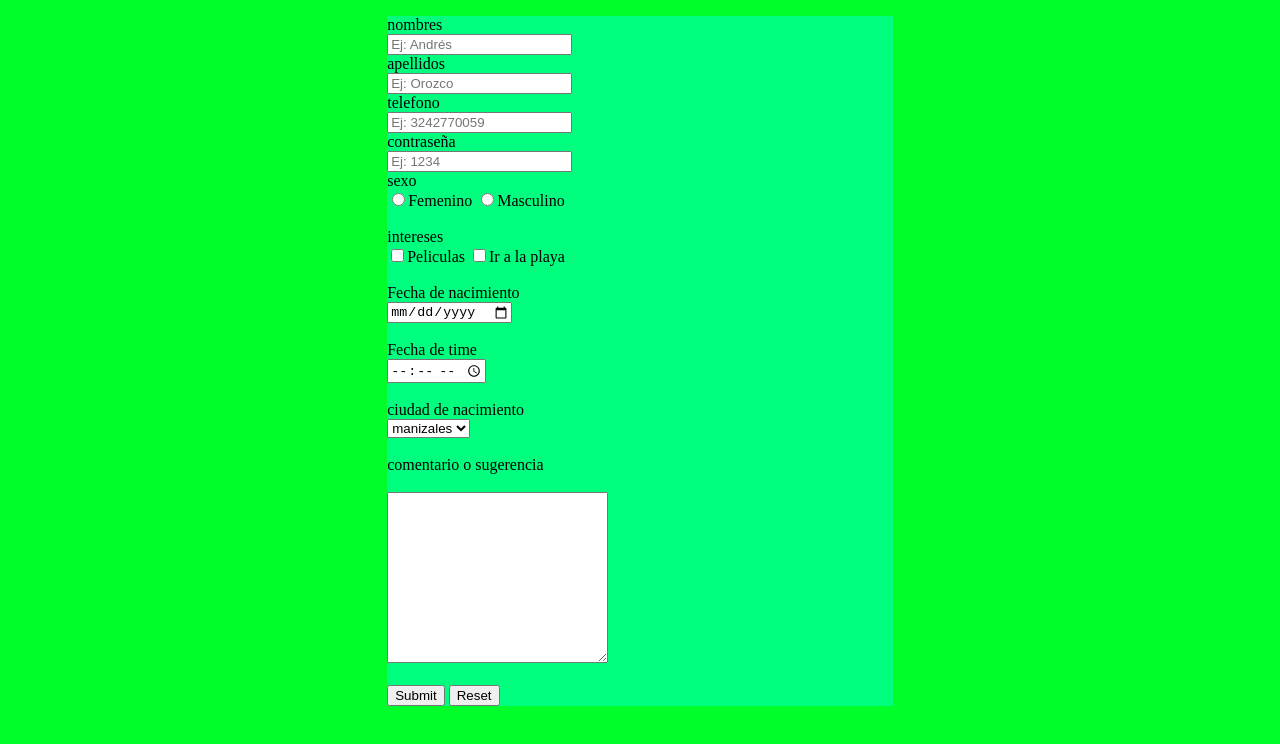
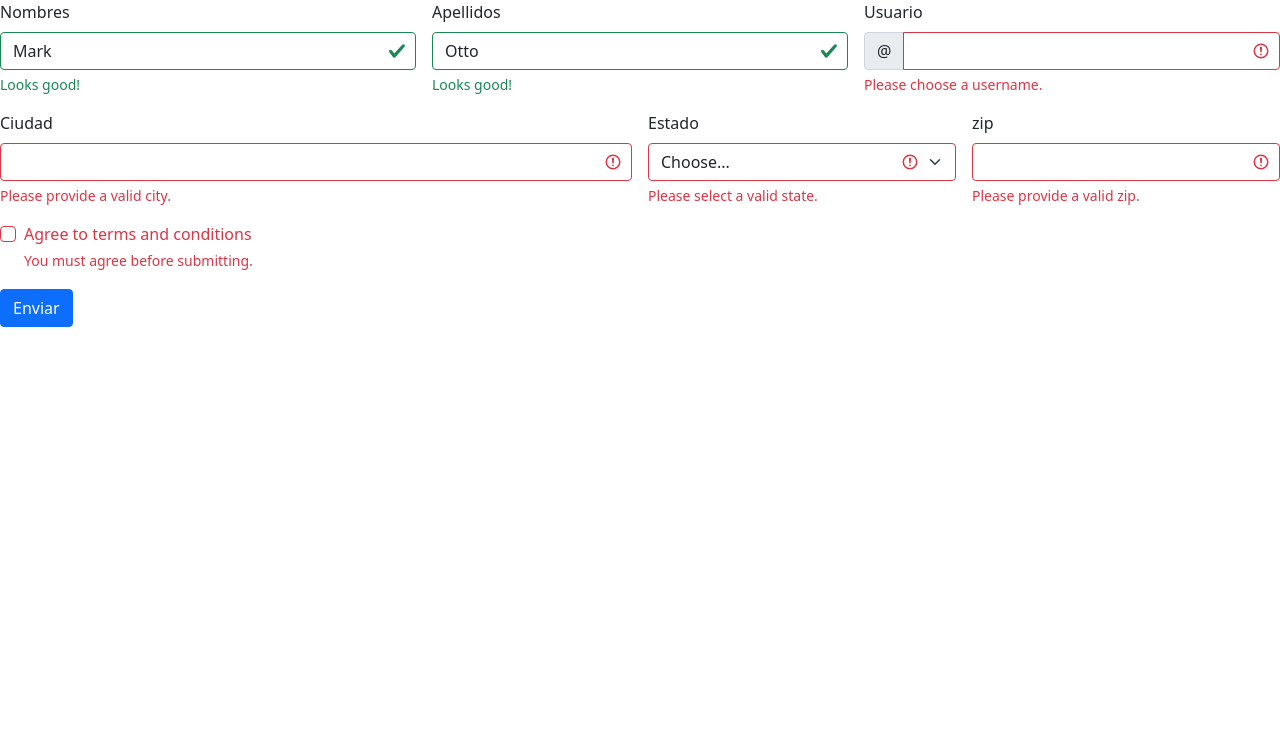
Before and after one commit to andres056/formulario, a plain HTML site: page pages/formulario.html in a window 1280 px wide. Drawn offline with nearby package versions, Linux system fonts and the light colour scheme.

Commit message:
andres: se agrego el boostrer

```diff
--- a/pages/formulario.html
+++ b/pages/formulario.html
@@ -7,49 +7,73 @@
     <meta name="viewport" content="width=device-width, initial-scale=1.0">
     <title>Formulario</title>
     <link rel="stylesheet" href="../assets/css/style.css">  <!--ruta-->
+    <link href="https://cdn.jsdelivr.net/npm/bootstrap@5.0.2/dist/css/bootstrap.min.css" rel="stylesheet" integrity="sha384-EVSTQN3/azprG1Anm3QDgpJLIm9Nao0Yz1ztcQTwFspd3yD65VohhpuuCOmLASjC" crossorigin="anonymous">
 
 </head>
 <body>
-    <form id="formulario" action="#" method="" name="">
-        <label for="name">nombres</label><br>
-        <input type="text" name="name" id="name" placeholder="Ej: Andrés"><br>
-
-        <label for="apellidos">apellidos</label><br>
-        <input type="text" id="apellidos" name="apellidos" placeholder="Ej: Orozco"><br>
-
-        <label for="telefono">telefono</label><br>
-        <input type="number" id="telefono" name="telefono" placeholder="Ej: 3242770059"><br>
-
-        <label for="password">contraseña</label><br>
-        <input type="password" id="password" name="password" placeholder="Ej: 1234"><br>
-
-        <label for="sexo">sexo</label><br>
-        <input type="radio" id="sexo" name="sexo" value="F">Femenino
-        <input type="radio" id="sexo" name="sexo" value="M">Masculino <br> <br>
-
-        <label for="intereses">intereses</label><br>
-        <input type="checkbox" id="intereses" name="intereses" value="1">Peliculas
-        <input type="checkbox" id="intereses" name="intereses" value="2">Ir a la playa <br> <br>
-
-        <label for="nacimiento">Fecha de nacimiento</label><br>
-        <input type="date" id="nacimiento" name="nacimiento"><br> <br>
-
-        <label for="time">Fecha de time</label><br>
-        <input type="time" id="time" name="time"><br> <br>
-
-        <label for="ciudad">ciudad de nacimiento</label><br>
-        <select name="ciudadn" id="ciudad">
-            <option value="1">manizales</option>
-            <option value="2">armenia</option>
-            <option value="3">cienaga</option>
-            <option value="4">cartagena</option>
-        </select><br> <br>
-
-        <Label for="comentario">comentario o sugerencia</Label><br> <br>
-        <textarea name="comentario" id="comentario" cols="25" rows="11"></textarea><br> <br>
-
-        <input type="submit">
-        <input type="reset">
-    </form>
+    <form class="row g-3">
+        <div class="col-md-4">
+          <label for="validationServer01" class="form-label">Nombres</label>
+          <input type="text" class="form-control is-valid" id="validationServer01" value="Mark" required>
+          <div class="valid-feedback">
+            Looks good!
+          </div>
+        </div>
+        <div class="col-md-4">
+          <label for="validationServer02" class="form-label">Apellidos</label>
+          <input type="text" class="form-control is-valid" id="validationServer02" value="Otto" required>
+          <div class="valid-feedback">
+            Looks good!
+          </div>
+        </div>
+        <div class="col-md-4">
+          <label for="validationServerUsername" class="form-label">Usuario</label>
+          <div class="input-group has-validation">
+            <span class="input-group-text" id="inputGroupPrepend3">@</span>
+            <input type="text" class="form-control is-invalid" id="validationServerUsername" aria-describedby="inputGroupPrepend3 validationServerUsernameFeedback" required>
+            <div id="validationServerUsernameFeedback" class="invalid-feedback">
+              Please choose a username.
+            </div>
+          </div>
+        </div>
+        <div class="col-md-6">
+          <label for="validationServer03" class="form-label">Ciudad</label>
+          <input type="text" class="form-control is-invalid" id="validationServer03" aria-describedby="validationServer03Feedback" required>
+          <div id="validationServer03Feedback" class="invalid-feedback">
+            Please provide a valid city.
+          </div>
+        </div>
+        <div class="col-md-3">
+          <label for="validationServer04" class="form-label">Estado</label>
+          <select class="form-select is-invalid" id="validationServer04" aria-describedby="validationServer04Feedback" required>
+            <option selected disabled value="">Choose...</option>
+            <option>...</option>
+          </select>
+          <div id="validationServer04Feedback" class="invalid-feedback">
+            Please select a valid state.
+          </div>
+        </div>
+        <div class="col-md-3">
+          <label for="validationServer05" class="form-label">zip</label>
+          <input type="text" class="form-control is-invalid" id="validationServer05" aria-describedby="validationServer05Feedback" required>
+          <div id="validationServer05Feedback" class="invalid-feedback">
+            Please provide a valid zip.
+          </div>
+        </div>
+        <div class="col-12">
+          <div class="form-check">
+            <input class="form-check-input is-invalid" type="checkbox" value="" id="invalidCheck3" aria-describedby="invalidCheck3Feedback" required>
+            <label class="form-check-label" for="invalidCheck3">
+              Agree to terms and conditions
+            </label>
+            <div id="invalidCheck3Feedback" class="invalid-feedback">
+              You must agree before submitting.
+            </div>
+          </div>
+        </div>
+        <div class="col-12">
+          <button class="btn btn-primary" type="submit">Enviar</button>
+        </div>
+      </form>
 </body>
 </html>
```
